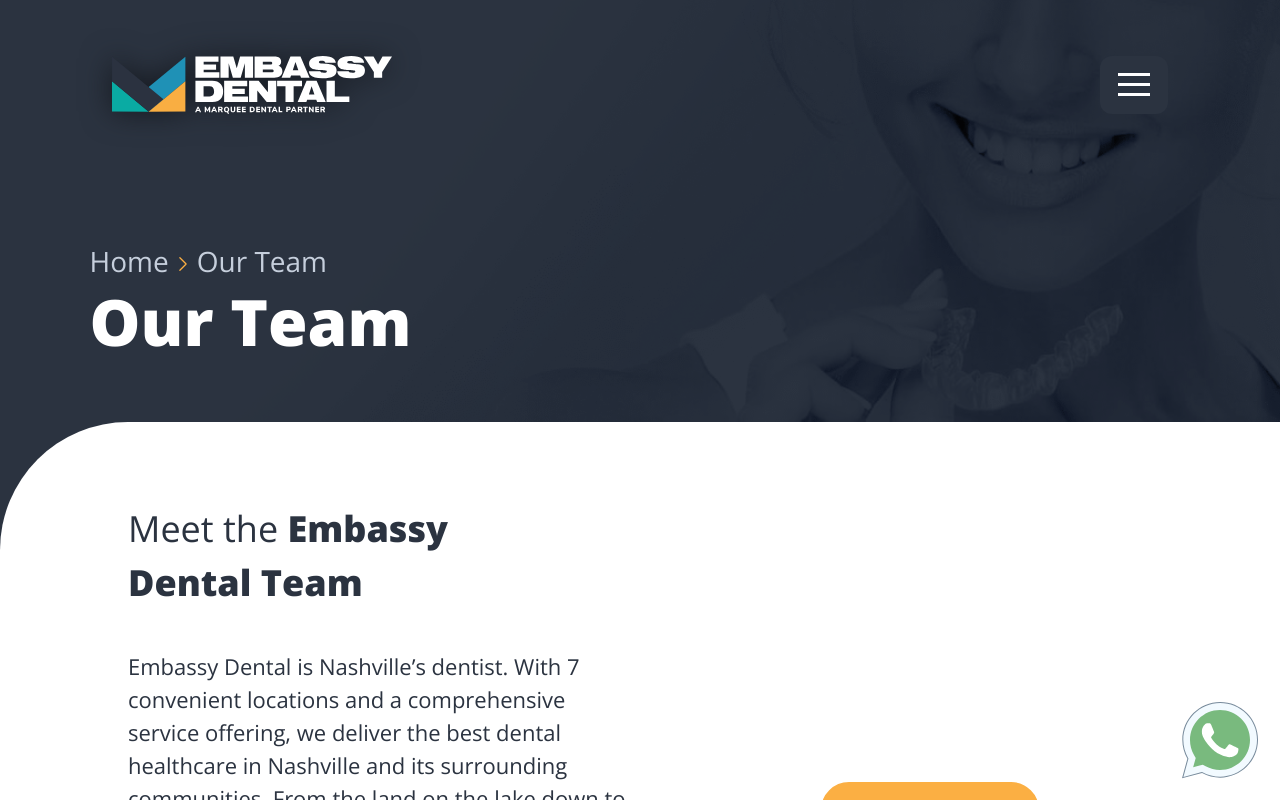
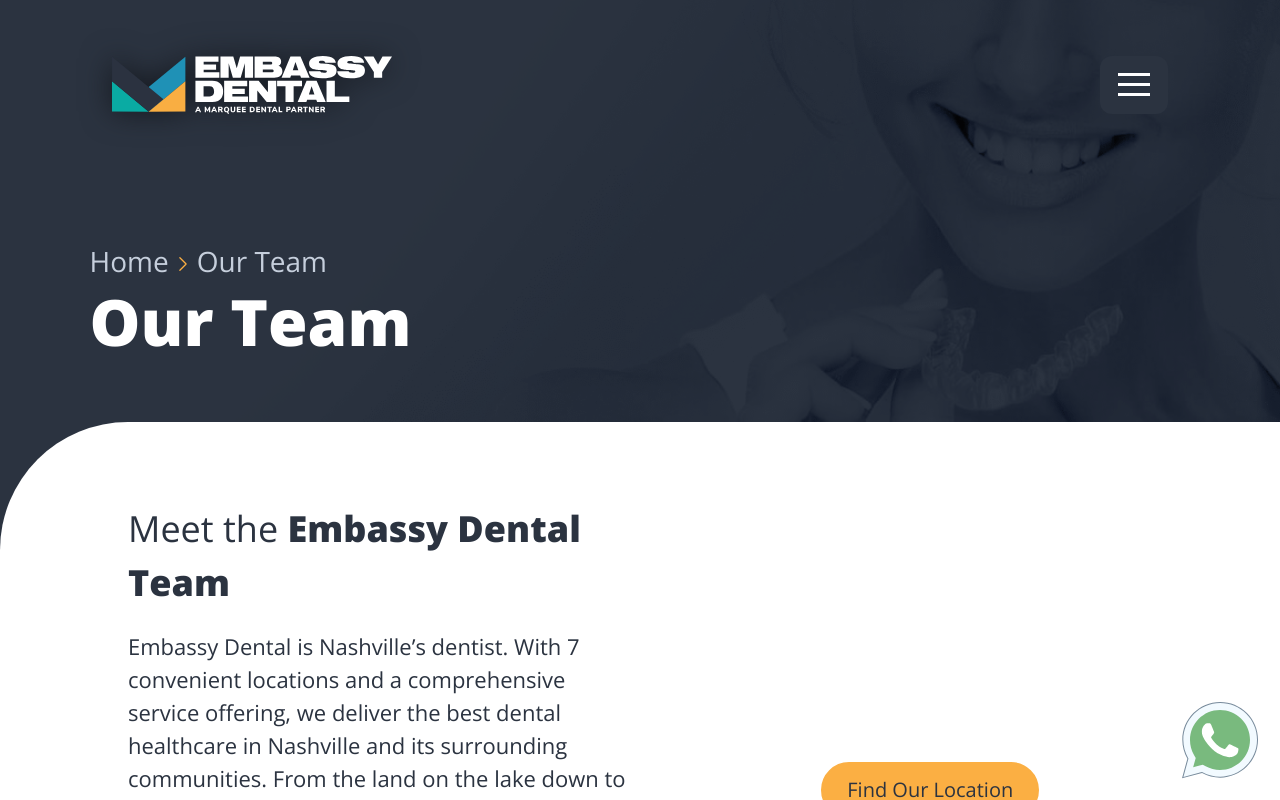
Before and after one commit to SaadIrfan41/dental_clinic, a Next.js app: page /doctors in a window 1280 px wide. Shown: the top 800 px of the page. Built offline with nearby package versions, Linux system fonts and the light colour scheme.

Commit message:
heading issue

```diff
--- a/src/app/doctors/page.tsx
+++ b/src/app/doctors/page.tsx
@@ -62,11 +62,13 @@
           />
           <div className=' grid md:grid-cols-2  grid-cols-1  '>
             <div className=' 2xl:text-[50px] lg:text-[36px] text-[25px] text-[#2B3340]   '>
-              <div className='flex whitespace-break-spaces md:block'>
-                Meet the <span className='font-extrabold'>Embassy</span>
-                <h3 className=' font-extrabold 2xl:text-[50px] lg:text-[36px] text-[25px] text-[#2B3340] xl:mb-10 mb-5'>
-                  Dental Team
-                </h3>
+              <div className='flex whitespace-break-spaces md:block mb-5'>
+                <h1 className=' '>
+                  Meet the{' '}
+                  <span className='font-extrabold'>Embassy Dental Team</span>
+                </h1>
+
+                {/* <h3 className=' font-extrabold 2xl:text-[50px] lg:text-[36px] text-[25px] text-[#2B3340] xl:mb-10 mb-5'></h3> */}
               </div>
               <p className=' font-normal text-[16px] xl:text-[22px] text-[#2B3340]'>
                 Embassy Dental is Nashville’s dentist. With 7 convenient
@@ -82,13 +84,13 @@
                 href='/#Location-Section'
                 className=' xl:py-[12px] xl:px-[24px] py-[9px] px-[18px] w-fit bg-[#fbaf43] lg:text-xl hover:text-white text-[#2b3340] text-center  duration-300 md:text-xl text-base flex rounded-full    items-center border-2 border-[#fbaf43] '
               >
-                <span className=''>Find Our Location</span>{' '}
+                <span className=''>Find Our Location</span>
               </Link>
               <Link
                 href='/services'
                 className=' xl:py-[12px] xl:px-[24px] py-[9px] px-[18px] w-fit bg-[#fbaf43] lg:text-xl hover:text-white text-[#2b3340] text-center  duration-300   md:text-xl text-base flex rounded-full    items-center border-2 border-[#fbaf43] '
               >
-                <span className=''>View All Service Offerings</span>{' '}
+                <span className=''>View All Service Offerings</span>
               </Link>
             </div>
           </div>
--- a/src/app/page.tsx
+++ b/src/app/page.tsx
@@ -94,9 +94,9 @@
           <div className=' col-span-1 xl:ml-[-25%] text-center 2xl:text-start 2xl:ml-[-15%] mx-5 sm:mx-0 mb-20  xl:order-2  my-auto 2xl:my-20'>
             <h2 className=' lg:text-[50px]  2xl:text-[50px]  text-[25px] sm:text-3xl xl:text-4xl md:text-5xl flex justify-center 2xl:justify-start font-normal mb-7 whitespace-break-spaces'>
               How can
-              <span className=' font-extrabold '> Embassy </span>
-              Help?
+              <span className=' font-extrabold '> Embassy Help? </span>
             </h2>
+
             <p className='lg:text-[22px] xl:text-[22px] xl:text-base text-base font-normal mb-7'>
               From general dentistry and emergency dental care up to braces and
               other cosmetic offerings, we are Nashville’s comprehensive dental
```
